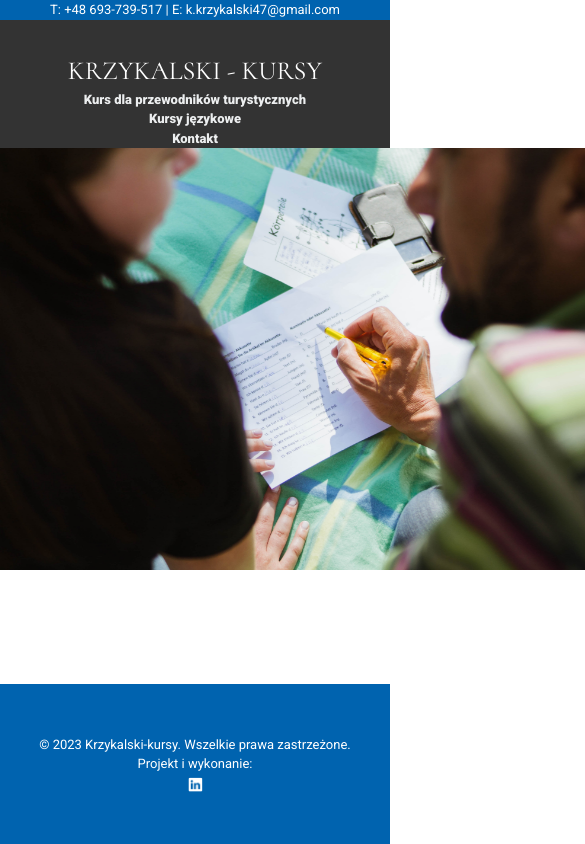
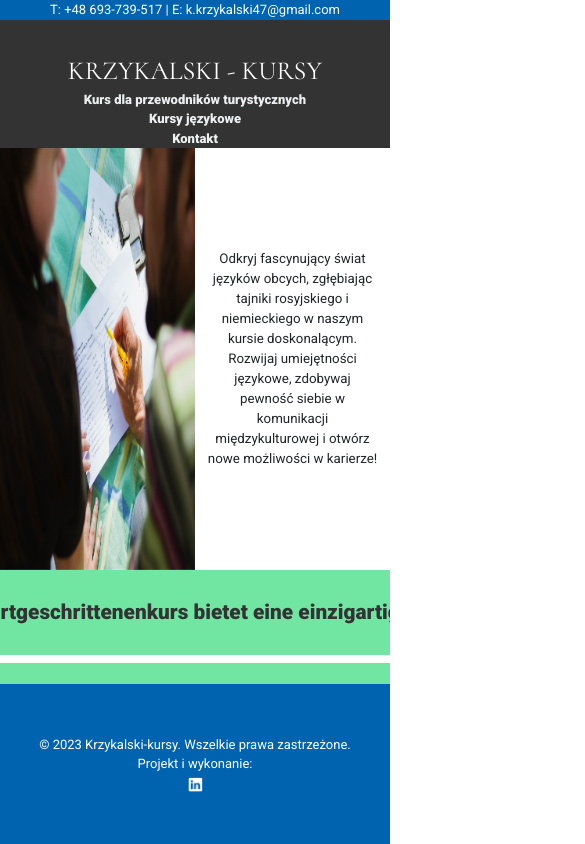
Before and after one commit to olga-kacala/turystyka-kursy, a React (Create React App) app in the folder kursy/: page /Language in a window 390 px wide. Shown: the top 844 px of the page, 585 px wide, since content can reach past the window. Built offline with nearby package versions, Linux system fonts and the light colour scheme; the HTML template or start-up script is replaced by a standard one.

Commit message:
language tablet screen

```diff
--- a/kursy/src/components/Contact/Contact.module.css
+++ b/kursy/src/components/Contact/Contact.module.css
@@ -42,7 +42,6 @@
   margin-bottom: 5vh;
 }
 
-
 @media (max-width: 375px) {
   .contactBox {
     width: auto;
@@ -59,6 +58,25 @@
 
   .contactContainer {
     margin: 0;
-    /* margin-bottom: 12vh; */
   }
 }
+
+@media (min-width: 376px) and (max-width: 750px) {
+  .contactBox {
+    width: auto;
+    height: auto;
+    padding: 2vw;
+    margin: 0 0 3vh 0;
+  }
+
+  .contactSection {
+    flex-direction: column;
+    margin: 0;
+    margin-bottom: 19vh;
+  }
+
+  .contactContainer {
+    margin: 0;
+    height: auto;
+  }
+}
--- a/kursy/src/components/Footer/Footer.module.css
+++ b/kursy/src/components/Footer/Footer.module.css
@@ -50,5 +50,4 @@
   .footer img {
     height: 15px;
   }
-
 }
--- a/kursy/src/components/Language/Language.module.css
+++ b/kursy/src/components/Language/Language.module.css
@@ -95,3 +95,38 @@ body {
     }
   }
 }
+
+@media (min-width: 376px) and (max-width: 750px) {
+  .offerContainer {
+    margin-bottom: 19vh;
+  }
+
+  .titleContainer {
+    flex-direction: row;
+  }
+
+  .offerText {
+    padding: 3vw;
+    font-size: smaller;
+    width: 50vw;
+  }
+
+  .image {
+    width: 50vw;
+  }
+
+  .GER,
+  .RUS {
+    margin: 0;
+    margin-bottom: 1vh;
+  }
+
+  @keyframes marquee {
+    0% {
+      transform: translateX(30%);
+    }
+    100% {
+      transform: translateX(-100%);
+    }
+  }
+}
```
Also changed, not shown: kursy/src/components/Home/Home.module.css (line endings or trailing spaces).
